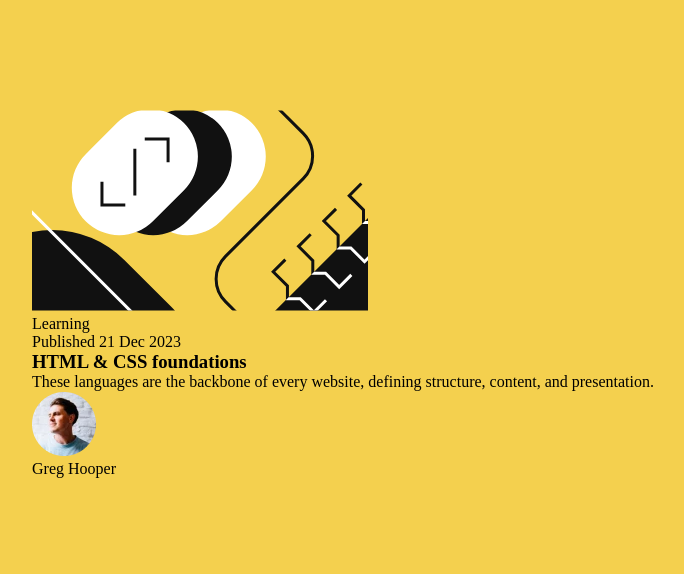
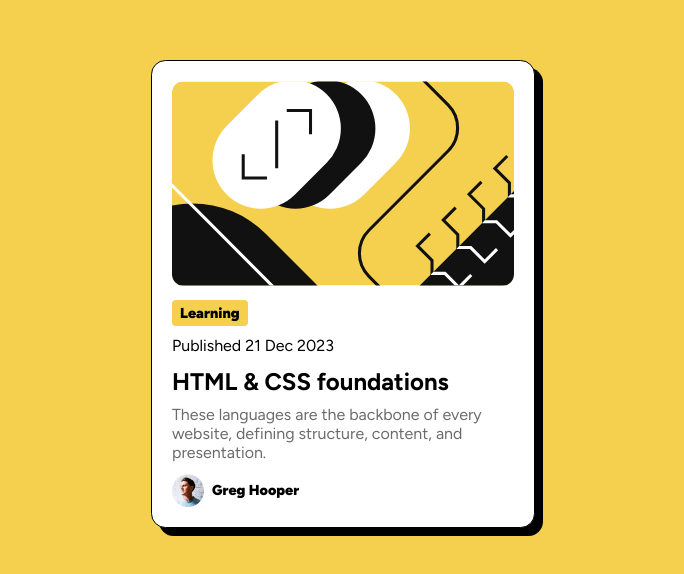
Before and after one commit to hamzawaleednasr/fem-preview-card, a plain HTML site: page index.html in a window 1280 px wide. Shown: the part 106-680 px from the top of the page, without its empty margins (297-981 px from the left). Drawn offline with Linux system fonts and the light colour scheme.

Commit message:
Finish the preview card

```diff
--- a/css/style.css
+++ b/css/style.css
@@ -9,8 +9,63 @@
 }
 body {
     background-color: var(--yellow);
+    font-family: 'Figtree', sans-serif;
     height: 100vh;
     display: flex;
     justify-content: center;
     align-items: center;
 }
+.card {
+    background-color: var(--white);
+    border-radius: 0.9rem;
+    border: 1px black solid;
+    width: 24rem;
+    box-shadow: 8px 8px 0 0 black;
+    padding: 1.25rem;
+}
+.card-image {
+    width: 100%;
+    margin-bottom: 10px;
+}
+.card-image img {
+    width: 100%;
+    border-radius: 0.75em;
+}
+.card-content {
+    display: flex;
+    flex-direction: column;
+    gap: 0.75rem;
+}
+.card-content .info .tag {
+    font-weight: 900;
+    font-size: 0.9rem;
+    background-color: var(--yellow);
+    padding: 0.25rem 0.5rem;
+    border-radius: 0.25rem;
+    width: fit-content;
+    margin-bottom: 0.6rem;
+}
+.card-content .main-content .title {
+    font-size: 1.5rem;
+    margin-bottom: 0.6rem;
+    transition: 0.3s;
+    cursor: pointer;
+}
+.card-content .main-content .title:hover {
+    color: var(--yellow);
+}
+.card-content .main-content .desc {
+    color: var(--gray-5);
+}
+.card-content .author {
+    display: flex;
+    align-items: center;
+    gap: 0.5rem;
+}
+.card-content .author img {
+    width: 2rem;
+}
+.card-content .author .name {
+    font-size: 0.9rem;
+    font-weight: 900;
+}
```
